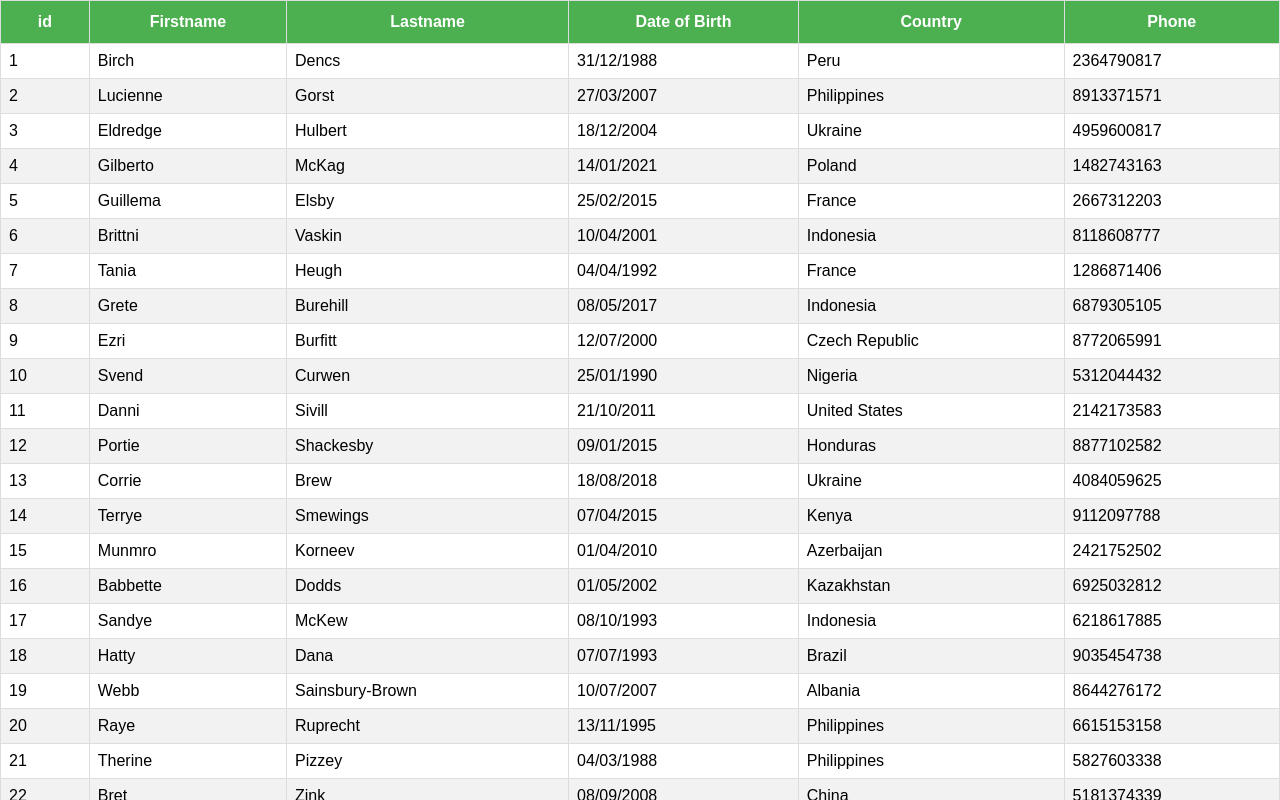
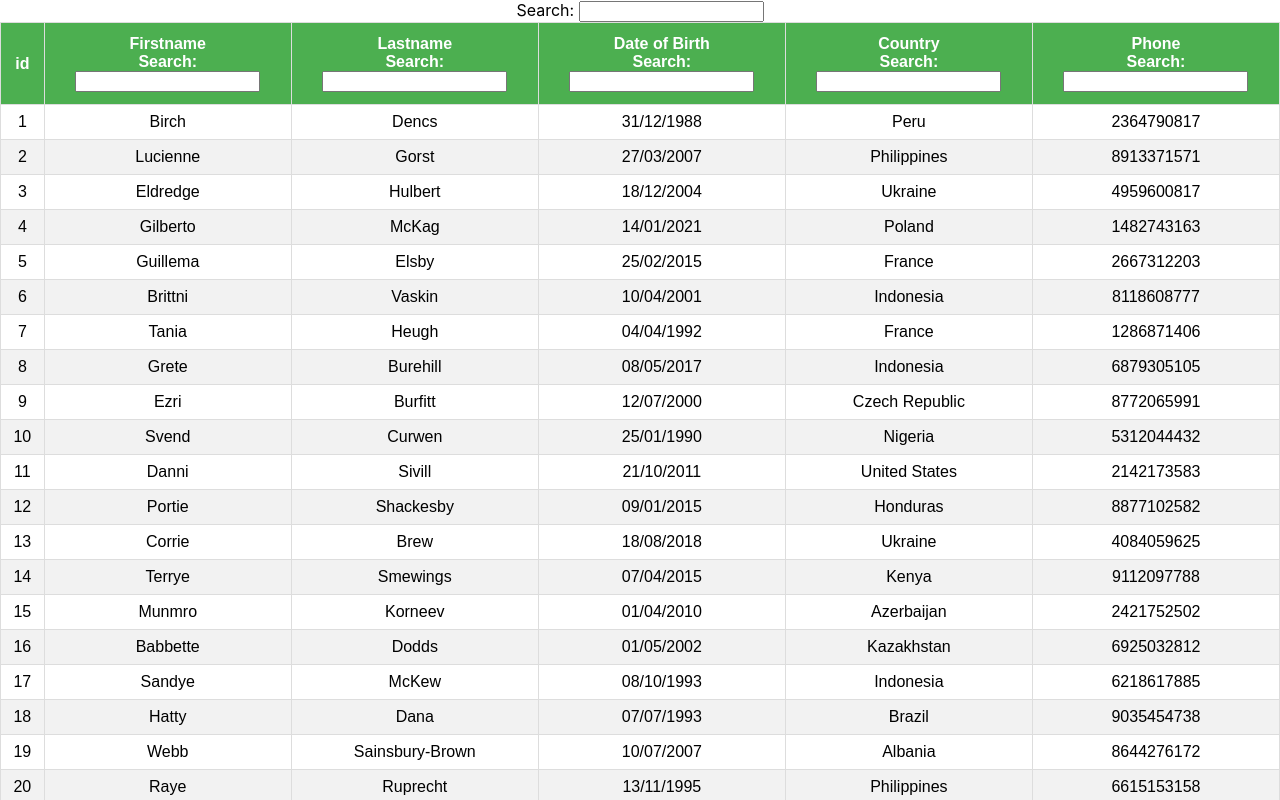
Before and after one commit to Gregfanyan/react-table, a React (Create React App) app: page / in a window 1280 px wide. Shown: the top 800 px of the page. Built offline with nearby package versions, Linux system fonts and the light colour scheme.

Commit message:
set default values

```diff
--- a/src/App.js
+++ b/src/App.js
@@ -1,12 +1,14 @@
 import React from "react";
-/* import BasicTable from "./components/BasicTable";
- */ import SortingTable from "./components/SortingTable";
+// import BasicTable from "./components/BasicTable";
+//  import SortingTable from "./components/SortingTable";
+import FilteringTable from "./components/FilteringTable";
+import './App.css'
 
 export default function App() {
   return (
     <div className="App">
       <div>
-        <SortingTable />
+        <FilteringTable />
       </div>
     </div>
   );
--- /dev/null
+++ b/src/components/ColumnFilter.js
@@ -0,0 +1,13 @@
+import React from "react";
+
+const ColumnFilter = ({ column }) => {
+  const {filterValue, setFilter} = column
+  return (
+    <span>
+      Search:{" "}
+      <input value={filterValue || ""} onChange={(e) => setFilter(e.target.value)} />
+    </span>
+  );
+};
+
+export default ColumnFilter;
--- a/src/components/Columns.js
+++ b/src/components/Columns.js
@@ -4,6 +4,7 @@
     Header: "id",
     Footer: "id",
     accessor: "id",
+    disableFilters: true,
   },
   {
     Header: "Firstname",
--- /dev/null
+++ b/src/components/FilteringTable.js
@@ -0,0 +1,92 @@
+import React, { useMemo } from "react";
+import { useTable, useGlobalFilter, useFilters } from "react-table";
+import GlobalFilter from "./GlobalFilter";
+import MOCK_DATA from "./MOCK_DATA.json";
+import { COLUMNS } from "./Columns";
+import ColumnFilter from "./ColumnFilter";
+import "./table.css";
+
+const FilteringTable = () => {
+  const columns = useMemo(() => COLUMNS, []);
+  const data = useMemo(() => MOCK_DATA, []);
+
+  const defaultColumn = useMemo(() => {
+    return {
+      Filter: ColumnFilter,
+    };
+  }, []);
+
+  const {
+    getTableProps,
+    getTableBodyProps,
+    prepareRow,
+    headerGroups,
+    rows,
+    footerGroups,
+    state,
+    setGlobalFilter,
+  } = useTable(
+    {
+      columns,
+      data,
+      defaultColumn,
+    },
+    useFilters,
+    useGlobalFilter
+  );
+
+  //console.log(TableInstance);
+
+  const { globalFilter } = state;
+
+  return (
+    <>
+      <GlobalFilter filter={globalFilter} setFilter={setGlobalFilter} />
+      <table {...getTableProps()}>
+        <thead>
+          {headerGroups &&
+            headerGroups.map((headerGroup) => (
+              <tr {...headerGroup.getHeaderGroupProps()}>
+                {headerGroup &&
+                  headerGroup.headers.map((column) => (
+                    <th {...column.getHeaderProps()}>
+                      {column.render("Header")}
+                      <div>
+                        {column.canFilter ? column.render("Filter") : null}
+                      </div>
+                    </th>
+                  ))}
+              </tr>
+            ))}
+        </thead>
+        <tbody {...getTableBodyProps()}>
+          {rows &&
+            rows.map((row) => {
+              prepareRow(row);
+              return (
+                <tr {...row.getRowProps()}>
+                  {row &&
+                    row.cells.map((cell) => {
+                      return (
+                        <td {...cell.getCellProps()}>{cell.render("Cell")}</td>
+                      );
+                    })}
+                </tr>
+              );
+            })}
+        </tbody>
+        <tfoot>
+          {footerGroups.map((footerGroup) => (
+            <tr {...footerGroup.getFooterGroupProps()}>
+              {footerGroup.headers.map((column) => (
+                <td {...column.getFooterProps()}>{column.render("Footer")}</td>
+              ))}
+            </tr>
+          ))}
+        </tfoot>
+      </table>
+    </>
+  );
+};
+
+export default FilteringTable;
--- /dev/null
+++ b/src/components/GlobalFilter.js
@@ -0,0 +1,12 @@
+import React from "react";
+
+const GlobalFilter = ({ filter, setFilter }) => {
+  return (
+    <span>
+      Search:{" "}
+      <input value={filter || ""} onChange={(e) => setFilter(e.target.value)} />
+    </span>
+  );
+};
+
+export default GlobalFilter;
```
